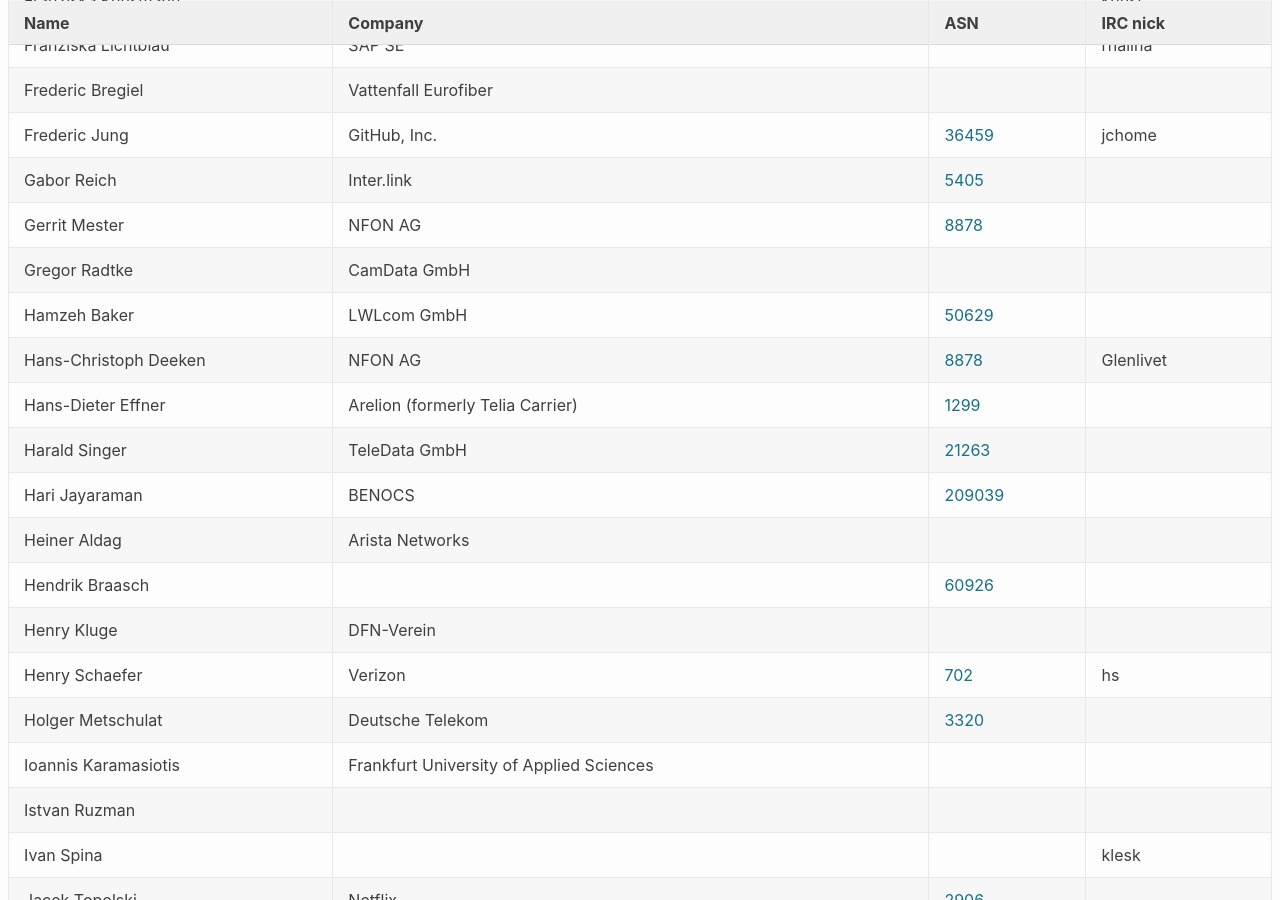
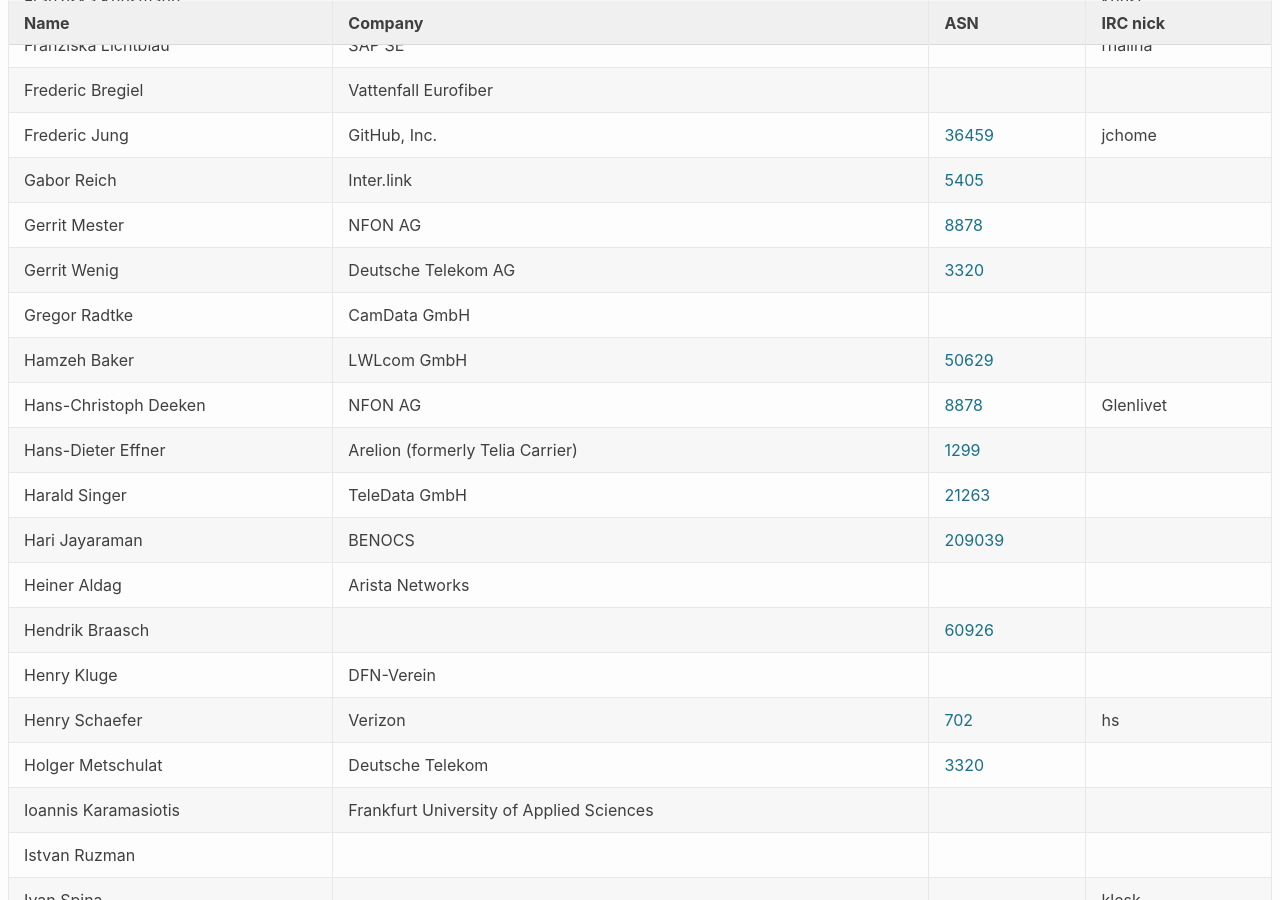
Before and after one commit to denog/pretix-attendeelist, a Jekyll site: the page built from denog15/index.md, in a window 1280 px wide and 900 px high, scrolled down 6184 px. Built offline with Jekyll 4.4.1, drawn with Linux system fonts in a browser that asks for light colours.

Commit message:
Latest data: Thu Nov  9 14:29:07 UTC 2023

```diff
--- a/_data/attendees_denog15_onsite.json
+++ b/_data/attendees_denog15_onsite.json
@@ -834,6 +834,12 @@
     "asn": "8878"
   },
   {
+    "name": "Gerrit Wenig",
+    "company": "Deutsche Telekom AG",
+    "irc": null,
+    "asn": "3320"
+  },
+  {
     "name": "Gregor Radtke",
     "company": "CamData GmbH",
     "irc": null,
```
